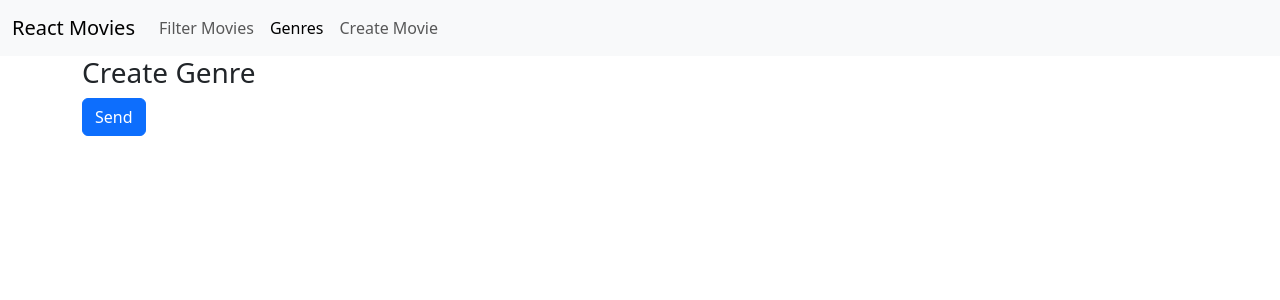
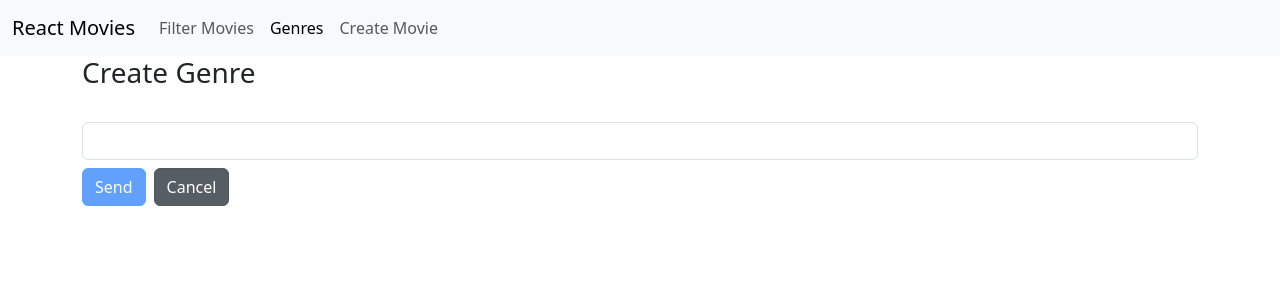
Before and after one commit to antoniomucollari/movie_ts, a React (Vite) app: page /genres/create in a window 1280 px wide. Shown: the top 300 px of the page. Built offline with nearby package versions, Linux system fonts and the light colour scheme.

Commit message:
working on forms

```diff
--- a/package.json
+++ b/package.json
@@ -10,11 +10,14 @@
     "preview": "vite preview"
   },
   "dependencies": {
+    "@hookform/resolvers": "^5.2.0",
     "bootstrap": "^5.3.7",
     "react": "^19.1.0",
     "react-dom": "^19.1.0",
+    "react-hook-form": "^7.61.1",
     "react-router": "^7.7.1",
-    "react-spinners": "^0.17.0"
+    "react-spinners": "^0.17.0",
+    "yup": "^1.6.1"
   },
   "devDependencies": {
     "@eslint/js": "^9.30.1",
--- a/src/components/Button.tsx
+++ b/src/components/Button.tsx
@@ -1,9 +1,11 @@
 export default function Button(props:ButtonProps){
     return (
-        <button onClick={props.onClick} type="button" className="btn btn-primary">{props.children}</button>
+        <button onClick={props.onClick} disabled={props.disabled ?? false} type={props.type ?? 'button'} className="btn btn-primary">{props.children}</button>
     )
 }
 interface ButtonProps{
     children:React.ReactNode;
-    onClick(): void;
+    onClick?(): void;
+    type?: 'button' | 'submit';
+    disabled?: boolean;
 }
--- a/src/features/genres/components/CreateGenre.tsx
+++ b/src/features/genres/components/CreateGenre.tsx
@@ -1,15 +1,18 @@
-import Button from "../../../components/Button.tsx";
-import {useNavigate} from "react-router";
 
+import type {SubmitHandler} from "react-hook-form";
+import type CreateGenreModel from '../models/CreateGenre.model';
+import GenreForm from "./GenreForm.tsx";
 export default function CreateGenre() {
-    const navigate = useNavigate();
-    function handleClick(){
-        navigate('/genres')
+    const onSubmit : SubmitHandler<CreateGenreModel> = async (data) =>{
+        await new Promise(resolve => setTimeout(resolve, 700));
+        console.log(data)
     }
+
     return (
         <>
             <h3>Create Genre</h3>
-            <Button onClick={handleClick}>Send</Button>
+            <GenreForm onSubmit={onSubmit}/>
+
         </>
     )
 }
--- a/src/features/genres/components/EditGenre.tsx
+++ b/src/features/genres/components/EditGenre.tsx
@@ -1,11 +1,27 @@
 import {useParams} from "react-router";
+import type {SubmitHandler} from "react-hook-form";
+import type CreateGenreModel from "../models/CreateGenre.model.ts";
+import GenreForm from "./GenreForm.tsx";
+import {useEffect, useState} from "react";
+import Loading from "../../../components/Loading.tsx";
 
 export default function EditGenre() {
-
+    const [model, setModel] = useState<CreateGenreModel | undefined>();
+    const onSubmit : SubmitHandler<CreateGenreModel> = async (data) =>{
+        await new Promise(resolve => setTimeout(resolve, 700));
+        console.log(data)
+    }
     const {id} = useParams()
+    useEffect(()=>{
+        const timerId = setTimeout(()=>{
+            setModel({name: 'Drama' + id})
+        },1000);
+        return () => clearTimeout(timerId);
+    },[])
     return (
         <>
-            <h3>Edit Genre {id}</h3>
+            <h3>Edit Genre</h3>
+            {model ? <GenreForm onSubmit={onSubmit} model={model}/> : <Loading/>}
         </>
     )
 }
--- /dev/null
+++ b/src/features/genres/components/GenreForm.tsx
@@ -0,0 +1,37 @@
+import {yupResolver} from "@hookform/resolvers/yup";
+import type CreateGenre from '../models/CreateGenre.model';
+import {type SubmitHandler, useForm} from "react-hook-form";
+import * as yup from "yup";
+import Button from "../../../components/Button.js";
+import firstLetterUpperCase from "../../../validation.js";
+import {NavLink} from "react-router";
+export default function GenreForm(props: GenreFormProps) {
+    const {register, handleSubmit, formState: {errors, isValid, isSubmitting}} = useForm<CreateGenre>({
+        resolver: yupResolver(validationRules),
+        mode: 'onChange',
+        defaultValues: props.model ?? {name: ''}
+    })
+
+    return (
+        <>
+            <form onSubmit={handleSubmit(props.onSubmit)}>
+                <div className="form-group">
+                    <label htmlFor="name"></label>
+                    <input autoComplete="off" className="form-control" {...register("name")} />
+                    {errors.name && <p className="error">{errors.name.message}</p>}
+                </div>
+                <div className="mt-2">
+                    <Button disabled={!isValid} type="submit">{isSubmitting ? 'Sending...' : 'Send'}</Button>
+                    <NavLink className="btn btn-secondary ms-2" to={`/genres`}>Cancel</NavLink>
+                </div>
+            </form>
+        </>
+    )
+}
+const validationRules = yup.object({
+    name: yup.string().required("Name is required").test(firstLetterUpperCase()),
+})
+interface GenreFormProps{
+    onSubmit: SubmitHandler<CreateGenre>;
+    model?: CreateGenre;
+}
--- /dev/null
+++ b/src/features/genres/models/CreateGenre.model.ts
@@ -0,0 +1,3 @@
+export default interface CreateGenre{
+    name:string;
+}
--- /dev/null
+++ b/src/index.css
@@ -0,0 +1,3 @@
+.error{
+    color:red
+}
--- a/src/main.tsx
+++ b/src/main.tsx
@@ -1,5 +1,6 @@
 import { StrictMode } from 'react'
 import { createRoot } from 'react-dom/client'
+import './index.css';
 import '/node_modules/bootstrap/dist/css/bootstrap.css';
 import App from './App.tsx'
 
--- /dev/null
+++ b/src/validation.ts
@@ -0,0 +1,13 @@
+export default function firstLetterUpperCase(){
+    return{
+        name:'first-letter-uppercase',
+        message: 'The first letter should be uppercase',
+        test: (value:string | undefined) => {
+            if (value && value.length > 0){
+                const firstLetter = value.substring(0,1)
+                return firstLetter === firstLetter.toUpperCase();
+            }
+            return true;
+        }
+    }
+}
```
Also changed, not shown: 1 other file (tests, documents, lock files or other folders).
